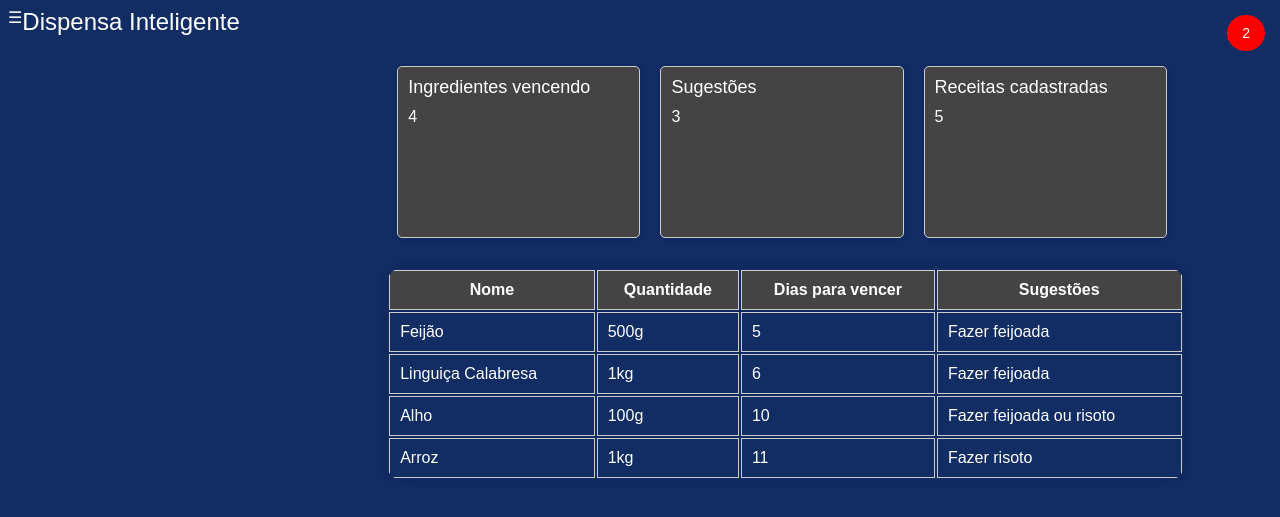
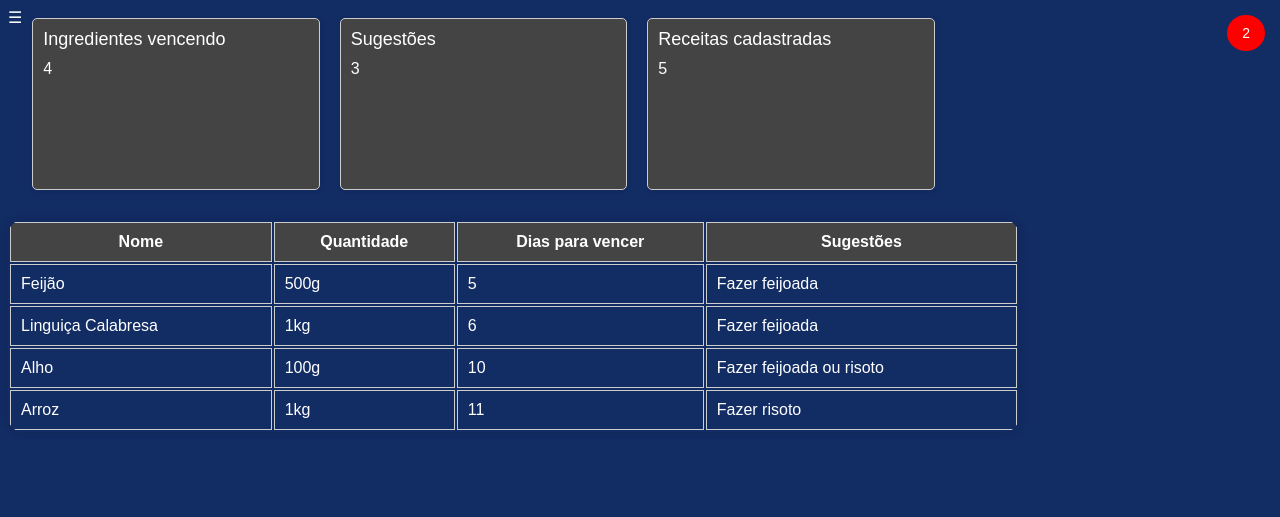
Before and after one commit to GrupoESW/estoqueinteligente-webapp, a Flask app: template app/templates/index.html in a window 1280 px wide. Shown: the top 517 px of the page. Run offline with Flask 3, Linux system fonts and the light colour scheme; the template is opened without the code that fills it, so the values that code supplies are empty.

Commit message:
ajusta visual da página

```diff
--- a/app/static/estilo.css
+++ b/app/static/estilo.css
@@ -1,9 +1,7 @@
 body {
     font-family: Arial, Helvetica, sans-serif;
     background-color: #122c64;
-    color: #fff;
-    display: flex;
-    flex-wrap: wrap;
+    color: #fff
 
 }
 .notification {
@@ -18,7 +16,7 @@ body {
   }
 
   .panel {
-    width: 25%;
+    width: 21%;
     height: 150px;
     margin: 10px;
     padding: 10px;
@@ -85,7 +83,7 @@ input[type=text]:focus, input[type=password]:focus {
 
 .sidenav {
     height: 100%;
-    width: 0;
+    width: 0%;
     position: fixed;
     z-index: 1;
     top: 0;
@@ -121,12 +119,13 @@ input[type=text]:focus, input[type=password]:focus {
   .panels {
     display: flex;
     flex-wrap: wrap;
-    margin-left: 30%;
-
+    margin: 0 auto;
+    width: 100%;
+    transition: 0.5s;
   }
 
   .rounded-table {
-    width: 90%;
+    width: 80%;
     border-radius: 15px;
     overflow: hidden;
     box-shadow: 0 0 10px rgba(0,0,0,0.15);
--- a/app/static/sidebar.js
+++ b/app/static/sidebar.js
@@ -1,9 +1,11 @@
 function openNav() {
-    document.getElementById("mySidenav").style.width = "250px";
+    document.getElementById("mySidenav").style.width = "15%";
+    document.getElementById("myDash").style.margin = "0 0 0 15%";
   }
 
   function closeNav() {
-    document.getElementById("mySidenav").style.width = "0";
+    document.getElementById("mySidenav").style.width = "0%";
+    document.getElementById("myDash").style.margin = "0";
   }
 
   $(document).ready(function(){
--- a/app/templates/index.html
+++ b/app/templates/index.html
@@ -20,11 +20,11 @@
     <a id="apiButton">Chamar API</a>
   </div>
 
-  <span style="cursor:pointer" onclick="openNav()">&#9776;</span>
-  <label class="title">  Dispensa Inteligente</label>
   <span class="notification">2</span>
 
-<div class="panels">
+
+<div id="myDash" class="panels">
+  <span style="cursor:pointer" onclick="openNav()">&#9776;</span>
   <div class="panel">
     <div class="panel-title">Ingredientes vencendo</div>
     <div>4</div>
```
